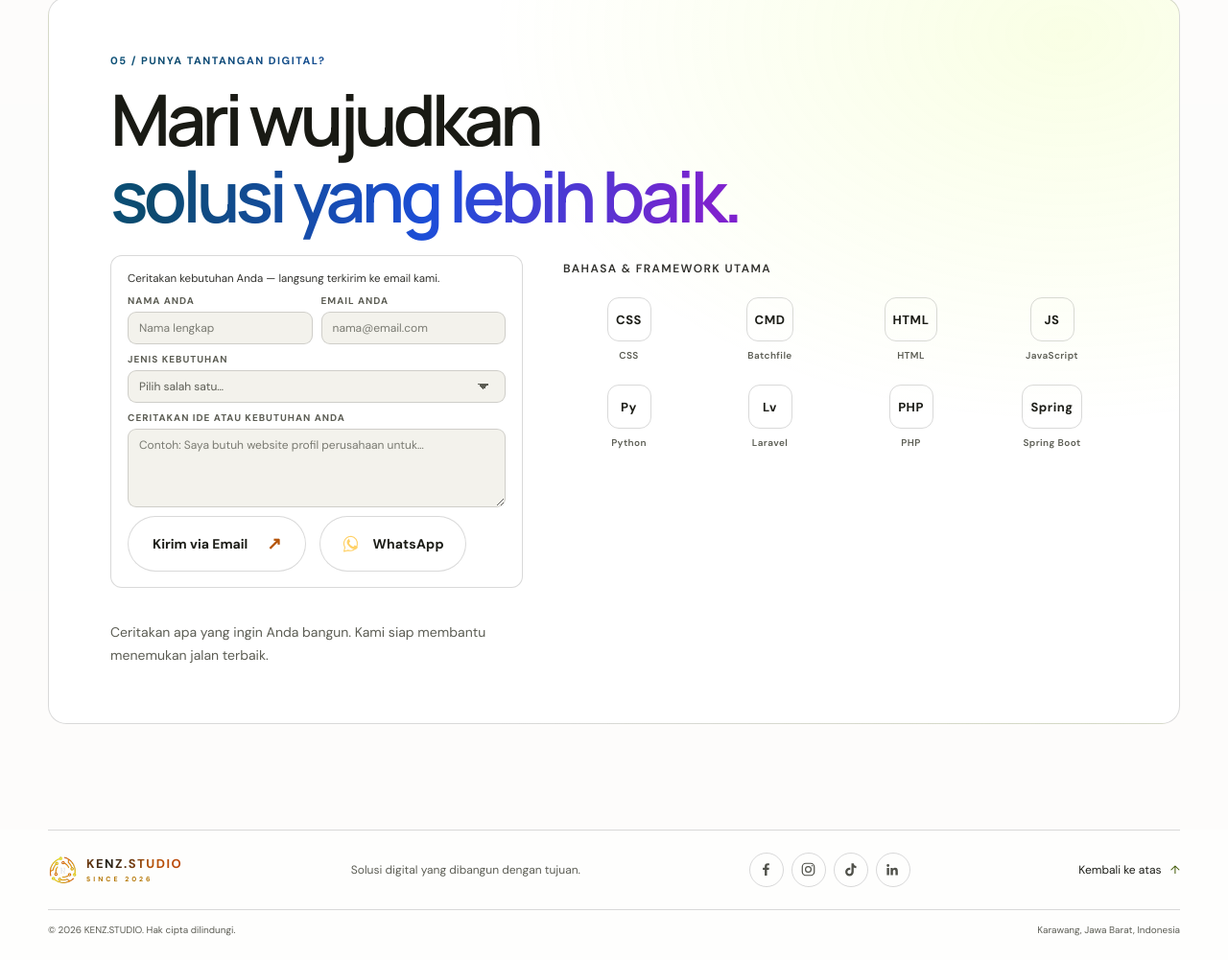
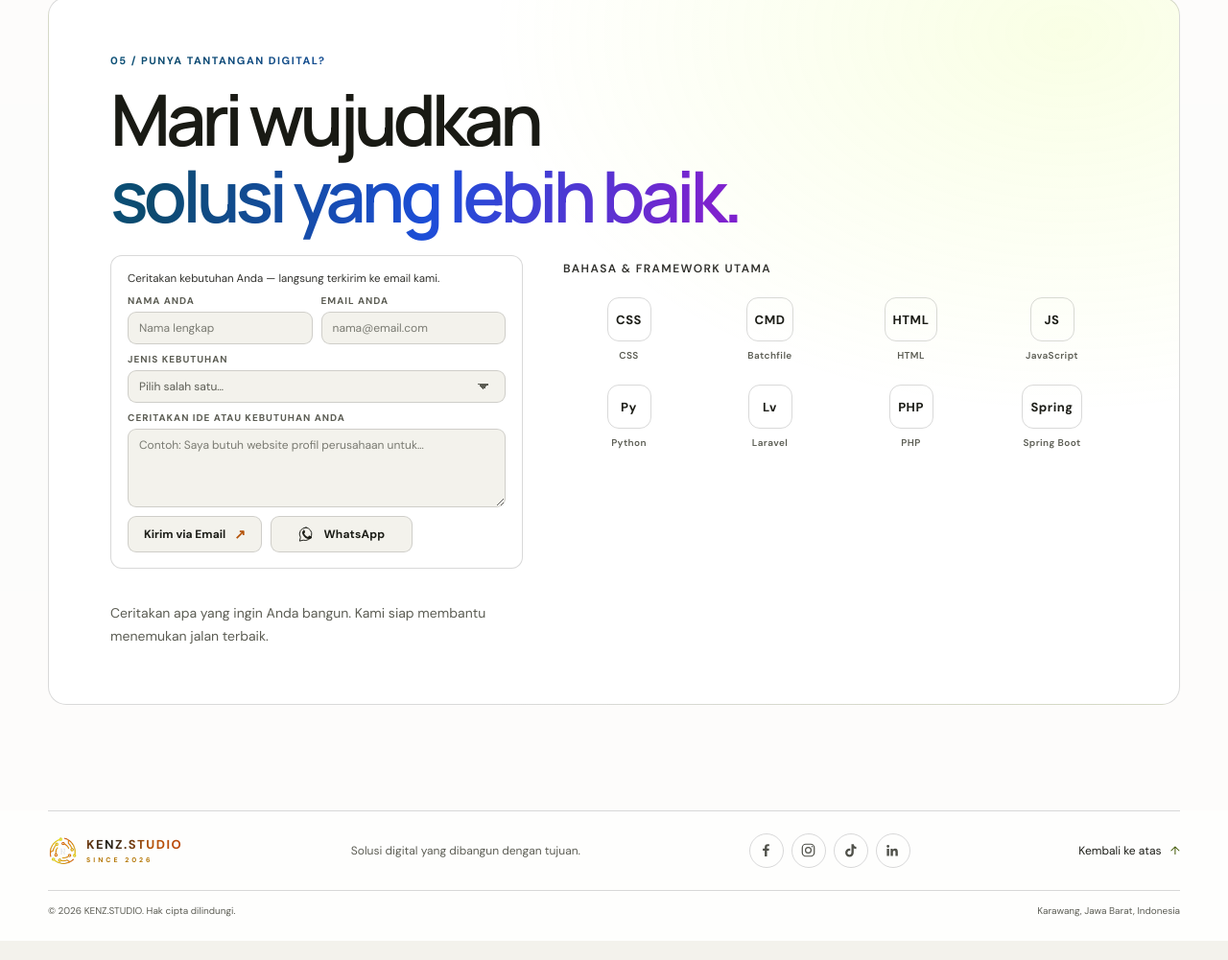
Before and after one commit to Yudhae94/YEP.studio, a website: page index.html in a window 1280 px wide. Shown: the part 5481-6482 px from the top of the page at 96% size. Drawn offline with Linux system fonts and the light colour scheme.

Commit message:
fix: sejajarkan tombol WhatsApp dengan field formulir kontak

```diff
--- a/css/components/buttons.css
+++ b/css/components/buttons.css
@@ -60,6 +60,22 @@
 }
 
 .button:hover span { transform: translate(2px, -2px); }
+
+/* Tombol kirim di dalam formulir kontak diselaraskan dengan field di atasnya
+   (tinggi, radius, huruf) agar sejajar dengan tombol WhatsApp di sampingnya.
+   Ditaruh di sini karena file ini dimuat setelah styles.css. */
+.collab-submit {
+  min-height: 38px;
+  gap: 9px;
+  padding: 0 16px;
+  border: 1px solid var(--line);
+  border-radius: 9px;
+  background: var(--page);
+  font-size: 12px;
+  cursor: pointer;
+}
+
+.collab-submit span { font-size: 14px; }
 
 @media (max-width: 640px) {
   .header-book {
--- a/index.html
+++ b/index.html
@@ -535,7 +535,7 @@
                 Kirim via Email <span aria-hidden="true">↗</span>
               </button>
               <a
-                class="whatsapp-button social-off"
+                class="whatsapp-button"
                 href="/404.html"
                 data-whatsapp-link
                 aria-label="WhatsApp (tidak tersedia)"
--- a/styles.css
+++ b/styles.css
@@ -766,42 +766,41 @@ h2 { margin-bottom: 0; color: var(--heading); font-size: clamp(36px, 5vw, 62px);
 .collab-field textarea[aria-invalid="true"] { border-color: #e0655f; }
 .collab-error { margin: 0; color: #e0655f; font-size: 12px; }
 .collab-status { margin: 0; color: var(--accent); font-size: 12px; }
-.collab-actions { display: flex; flex-wrap: wrap; align-items: center; gap: 14px; }
-.collab-submit { border: 0; cursor: pointer; }
+.collab-actions { display: flex; flex-wrap: wrap; align-items: stretch; gap: 9px; }
 
 /* WhatsApp di samping tombol kirim email.
-   Warna, bentuk, dan hover disamakan dengan tombol "Kirim via Email" agar serasi. */
+   Bentuk & warnanya dibuat selaras dengan field formulir di atasnya
+   (radius, border, background) supaya tidak terlihat seperti pil besar. */
 .collab-actions .whatsapp-button {
   display: inline-flex;
-  min-height: 58px;
+  min-height: 38px;
+  min-width: 148px;
   align-items: center;
   justify-content: center;
-  gap: 12px;
-  padding: 0 22px;
+  gap: 9px;
+  padding: 0 16px;
   border: 1px solid var(--line);
-  border-radius: 32px;
-  background: var(--glass-strong);
+  border-radius: 9px;
+  background: var(--page);
   color: var(--ink);
-  font-size: 14px;
+  font-size: 12px;
   font-weight: 700;
   letter-spacing: .2px;
   transition: transform .2s ease, background .2s ease, border-color .2s ease,
     box-shadow .2s ease, color .2s ease;
 }
 .collab-actions .whatsapp-button .whatsapp-logo {
-  width: 20px;
-  height: 20px;
-  color: #ffd166;
+  width: 18px;
+  height: 18px;
+  color: var(--ink);
 }
 .collab-actions .whatsapp-button:hover,
 .collab-actions .whatsapp-button:focus-visible {
-  transform: translateY(-2px);
   border-color: rgba(255, 173, 0, .75);
-  background: rgba(255, 173, 0, .1);
+  background: var(--page);
   color: var(--ink);
-  box-shadow: 0 0 0 1px rgba(255, 173, 0, .2), 0 0 18px rgba(255, 173, 0, .3);
-}
-.collab-actions .whatsapp-button:focus-visible {
+  box-shadow: 0 0 0 1px rgba(255, 173, 0, .25), 0 0 18px rgba(255, 173, 0, .18);
+}.collab-actions .whatsapp-button:focus-visible {
   outline: 2px solid #ffd166;
   outline-offset: 2px;
 }
```
